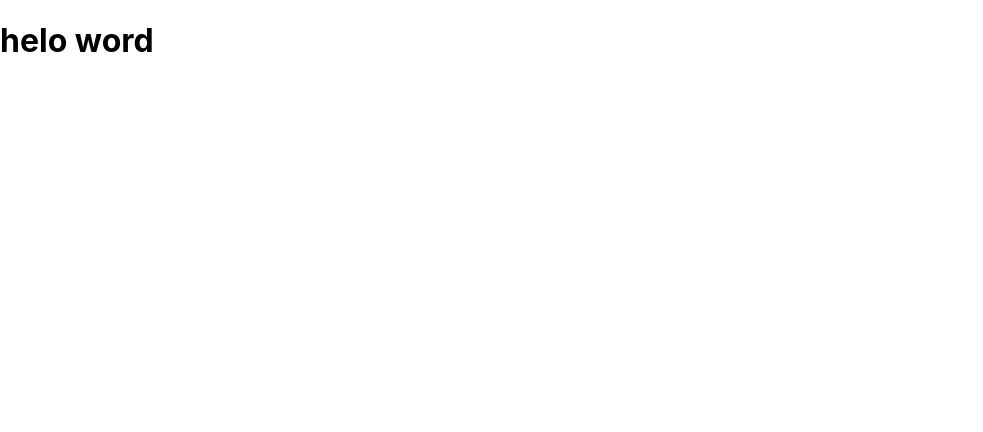
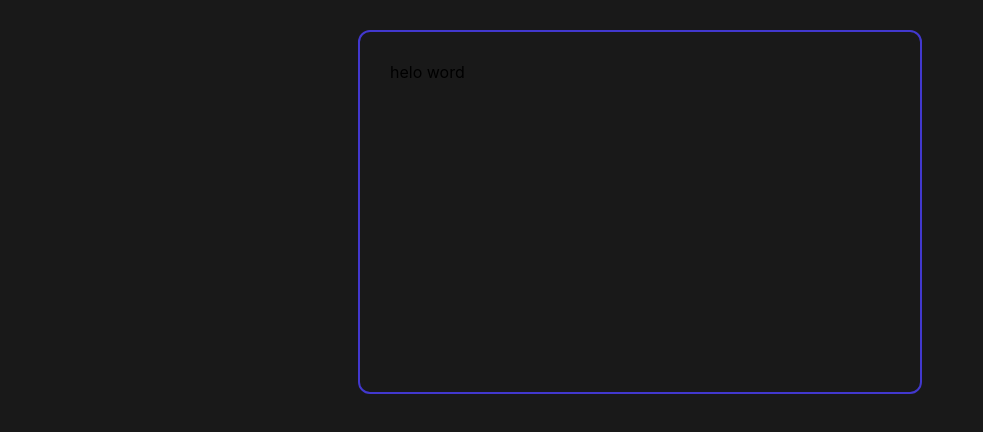
Before and after one commit to JulianyEufrasio/projeto-react, a React (Create React App) app in the folder my-app/: page / in a window 1280 px wide. Shown: the top 432 px of the page, without its empty margins (0-983 px from the left). Built offline with nearby package versions, Linux system fonts and the light colour scheme.

Commit message:
Criando .container

```diff
--- a/my-app/src/App.css
+++ b/my-app/src/App.css
@@ -3,7 +3,7 @@
     margin: 30px auto;
     overflow: auto;
     min-height: 300px;
-    border: 2px solid aquamarine;
+    border: 2px solid #4238ce;
     padding: 30px;
     border-radius: 12px;
 }
--- a/my-app/src/App.js
+++ b/my-app/src/App.js
@@ -24,11 +24,15 @@
 
 // export default App;
 
-import React from 'react'
+import React from 'react';
+import './App.css';
 
 const App = () => {
   const message = 'helo word';
-  return <h1>{message}</h1>
+  return <div className='container'>
+    {message}
+
+  </div>;
 };
 
 export default App;
--- a/my-app/src/index.css
+++ b/my-app/src/index.css
@@ -5,6 +5,7 @@ body {
     sans-serif;
   -webkit-font-smoothing: antialiased;
   -moz-osx-font-smoothing: grayscale;
+  background-color: #191919;
 }
 
 code {
```
